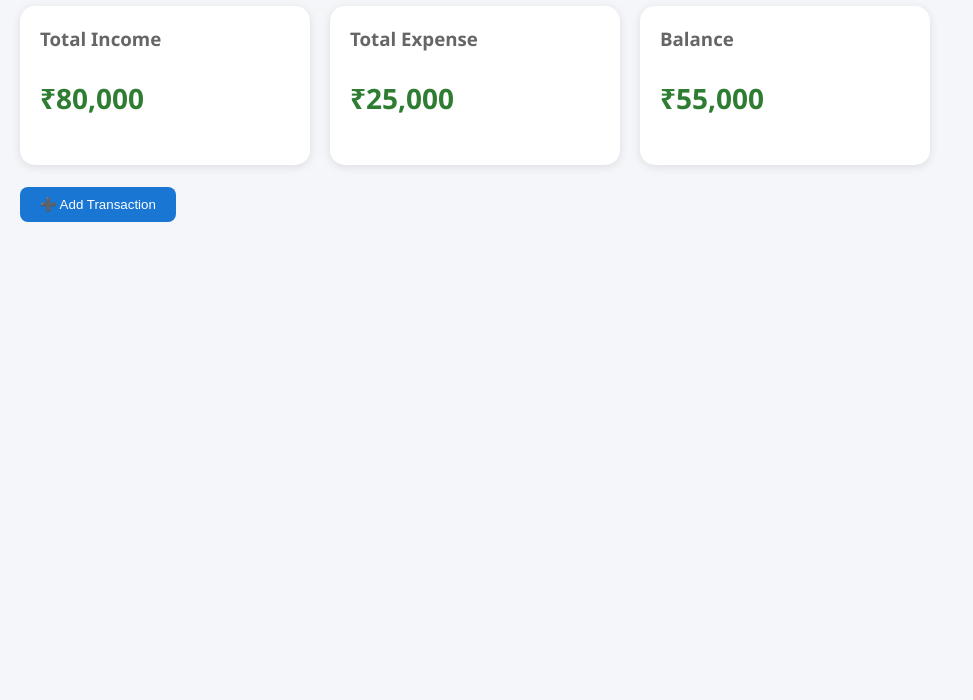
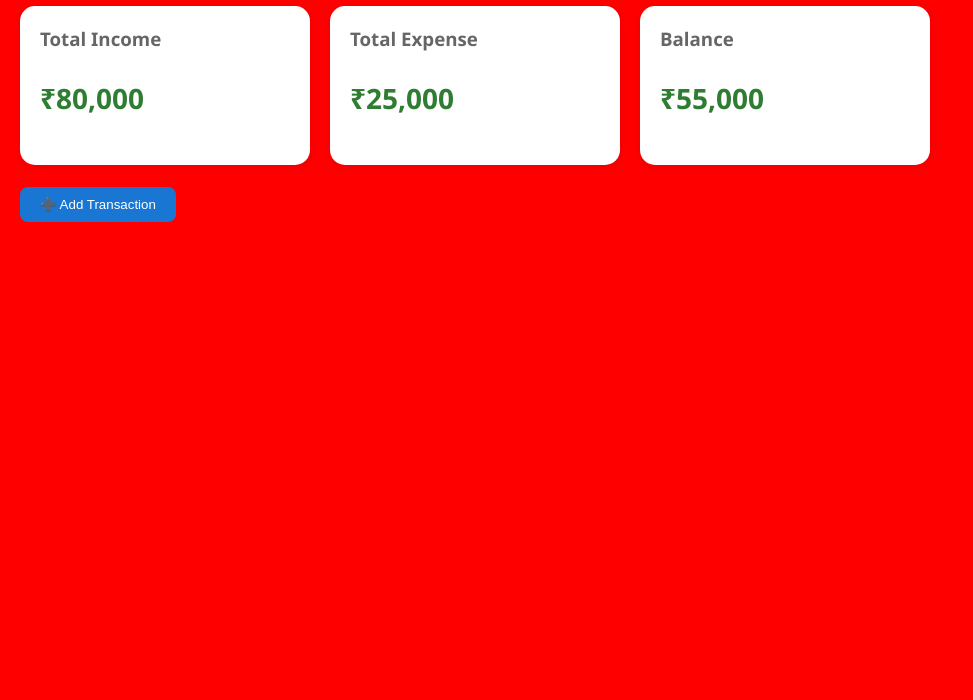
Before and after one commit to KishoregiriH/family-finance, a plain HTML site: page index.html in a window 1280 px wide. Shown: the part 100-800 px from the top of the page, without its empty margins (0-973 px from the left). Drawn offline with Linux system fonts and the light colour scheme.

Commit message:
Add files via upload

```diff
--- a/style.css
+++ b/style.css
@@ -44,3 +44,6 @@ button{
     border-radius:8px;
     cursor:pointer;
 }
+body{
+    background:red;
+}
```
